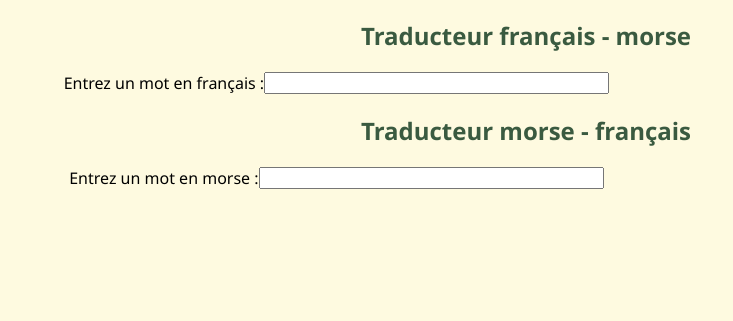
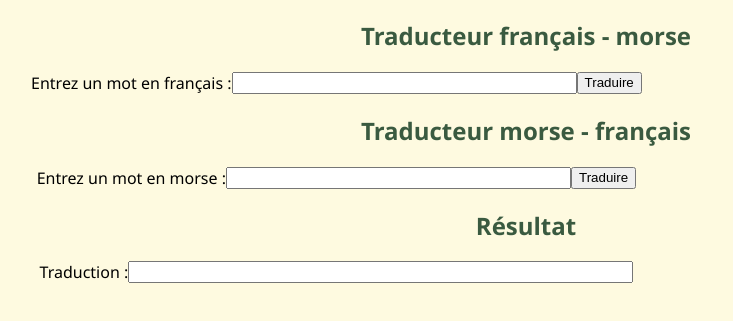
Before and after one commit to AlixLv/exo_parlez_vous_le_morse, a plain HTML site: page index.html in a window 1280 px wide. Shown: the part 67-388 px from the top of the page, without its empty margins (114-847 px from the left). Drawn offline with Linux system fonts and the light colour scheme.

Commit message:
interaction HTML/JS en place

```diff
--- a/index.html
+++ b/index.html
@@ -12,15 +12,23 @@
     <h1>Parlez-vous le morse ?</h1>
 
     <h2>Traducteur français - morse</h2>
-    <section>
+    <section id="morsesection">
         <label for="frenchToMorse">Entrez un mot en français : </label>
         <input type="text" id="frenchToMorse" name="frenchToMorse" size="40">
+        <button type="button" onclick="traduireEnMorse()">Traduire</button>
     </section>
 
     <h2>Traducteur morse - français</h2>
-    <section>
+    <section id="francais-section">
         <label for="morseToFrench">Entrez un mot en morse : </label>
         <input type="text" id="morseToFrench" name="morseToFrench" size="40">
+        <button type="button" onclick="traduireEnFrancais()">Traduire</button>
+    </section>
+
+    <h2>Résultat</h2>
+    <section id="resultat-section">
+        <label for="resultat">Traduction : </label>
+        <input type="text" id="resultat" name="resultat" size="60">
     </section>
 
     <script src="script2.js"></script>
```
